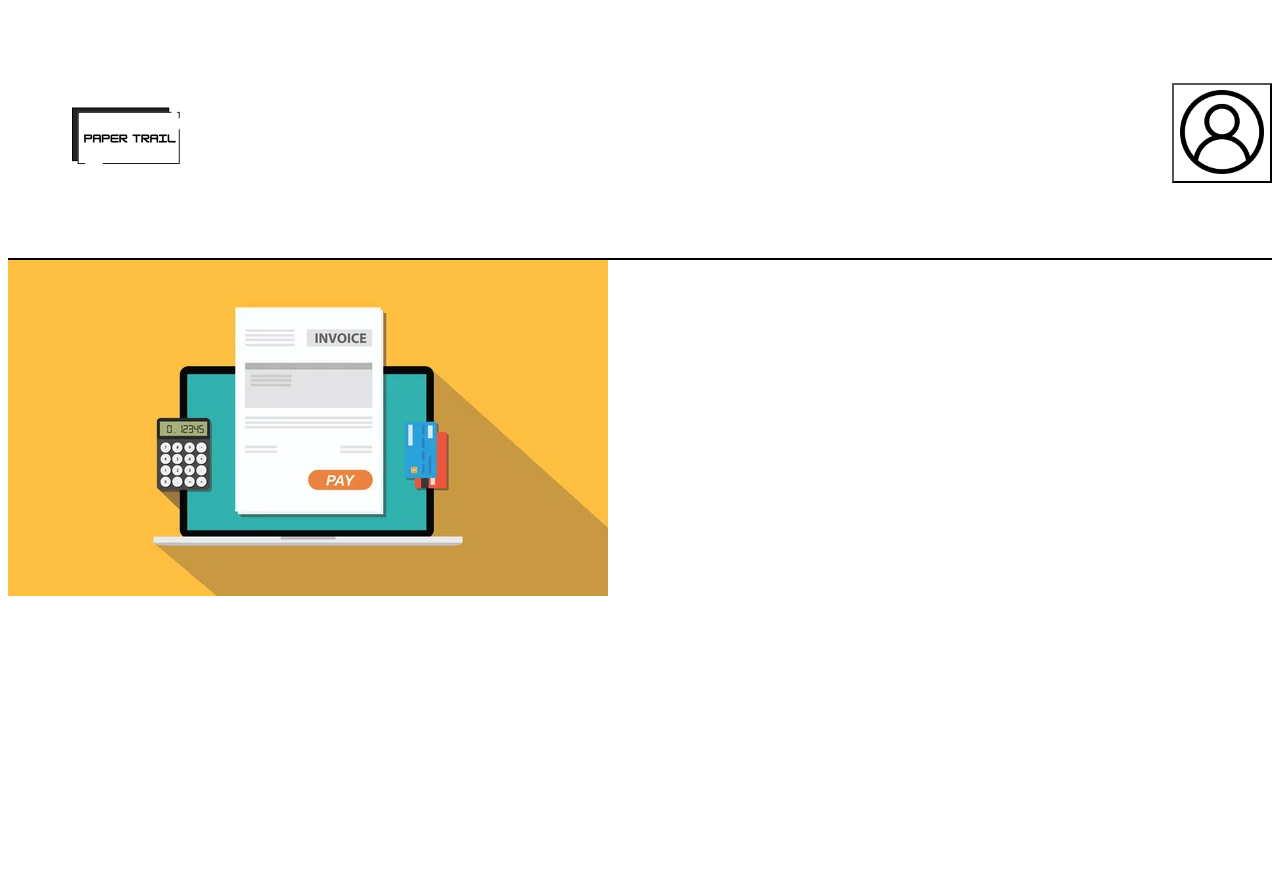
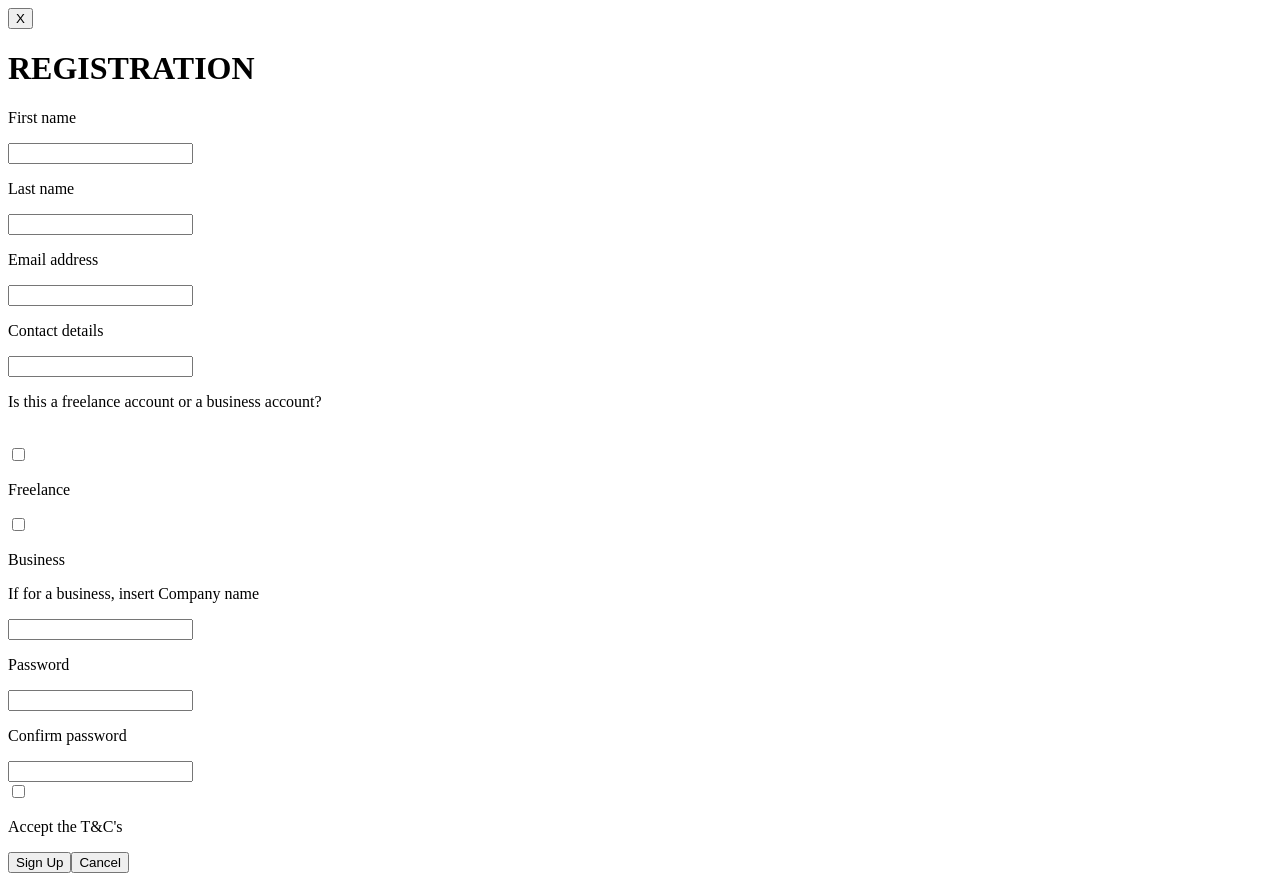
Before and after one commit to Ambs04/paper_trails_demo, a React (Vite) app in the folder paper-trails-demo/: page /signup in a window 1280 px wide. Before the commit the page ends 800 px from the top, so only its background shows below. Built offline with nearby package versions, Linux system fonts and the light colour scheme.

Commit message:
complete basic layout and info for the sign up page

```diff
--- a/paper-trails-demo/src/App.jsx
+++ b/paper-trails-demo/src/App.jsx
@@ -1,11 +1,13 @@
-import Header from "./Modules/CommonComponents/Header";
-import Hero from "./Modules/ModuleComponents/Hero";
+//import Header from "./Modules/CommonComponents/Header";
+//import Hero from "./Modules/ModuleComponents/Hero";
+import SignUp from "./Pages/SignUp";
 
 function App() {
   return (
     <>
-      <Header />
-      <Hero />
+      {/*} <Header />
+      <Hero />*/}
+      <SignUp />
     </>
   );
 }
--- /dev/null
+++ b/paper-trails-demo/src/Pages/SignUp.jsx
@@ -0,0 +1,71 @@
+export default function SignUp() {
+  return (
+    <>
+      {/*main div for header*/}
+      <div>
+        {/*close btn div*/}
+        <div>
+          <button>X</button>
+        </div>
+        {/*Heading for header div*/}
+        <div>
+          <h1>REGISTRATION</h1>
+        </div>
+      </div>
+      {/*main div for main section*/}
+      <div>
+        {/*first name div*/}
+        <div>
+          <p>First name</p>
+          <input type="text" />
+        </div>
+        {/*last name div*/}
+        <div>
+          <p>Last name</p>
+          <input type="text" />
+        </div>
+        {/*email div*/}
+        <div>
+          <p>Email address</p>
+          <input type="text" />
+        </div>
+        {/*contact div*/}
+        <div>
+          <p>Contact details</p>
+          <input type="number" />
+        </div>
+        {/*question div: freelance or business*/}
+        <div>
+          <p>Is this a freelance account or a business account?</p>
+          <br />
+          <input type="checkbox" />
+          <p>Freelance</p>
+          <input type="checkbox" />
+          <p>Business</p>
+        </div>
+        {/*company name: if business then required*/}
+        <div>
+          <p>If for a business, insert Company name</p>
+          <input type="text" />
+        </div>
+        {/*password div*/}
+        <div>
+          <p>Password</p>
+          <input type="text" />
+        </div>
+        {/*confirm password div*/}
+        <div>
+          <p>Confirm password</p>
+          <input type="text" />
+        </div>
+        <input type="checkbox" />
+        <p>Accept the T&C's</p>
+      </div>
+      {/*div for buttons: sign up and cancel*/}
+      <div>
+        <button>Sign Up</button>
+        <button>Cancel</button>
+      </div>
+    </>
+  );
+}
```
Also changed, not shown: paper-trails-demo/src/Modules/ModuleComponents/Login.jsx (deleted), paper-trails-demo/src/Modules/ModuleComponents/SignUp.jsx (deleted), paper-trails-demo/src/Pages/Login.jsx (added).
